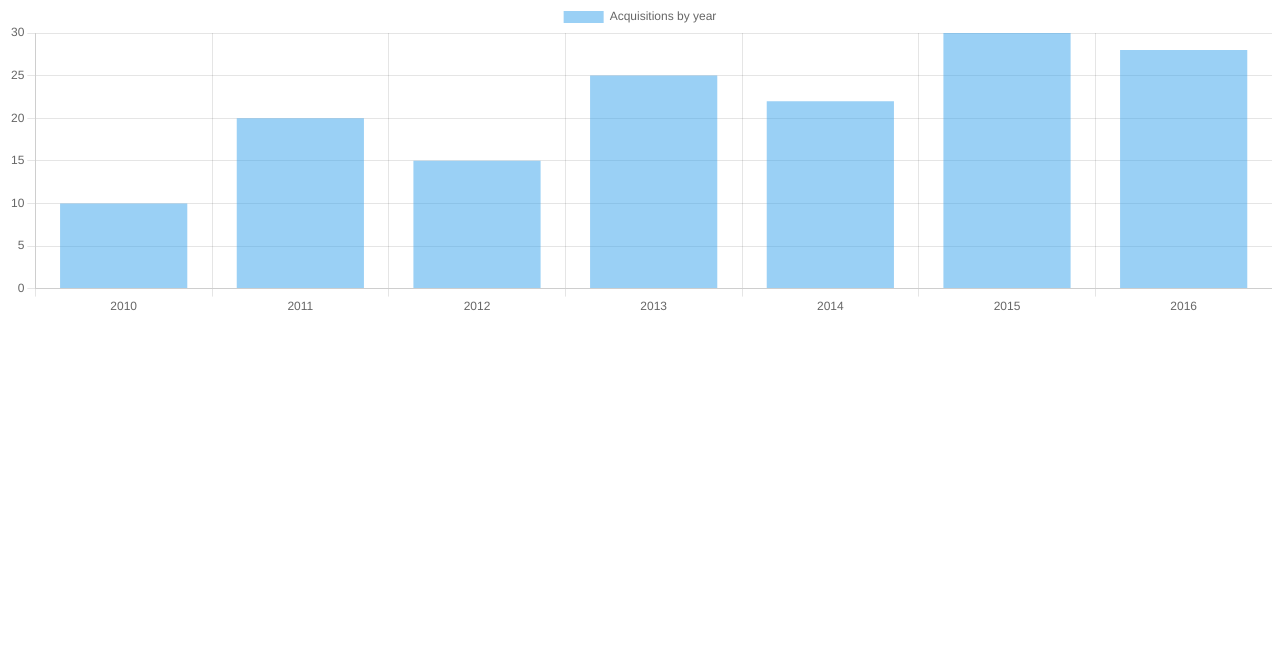
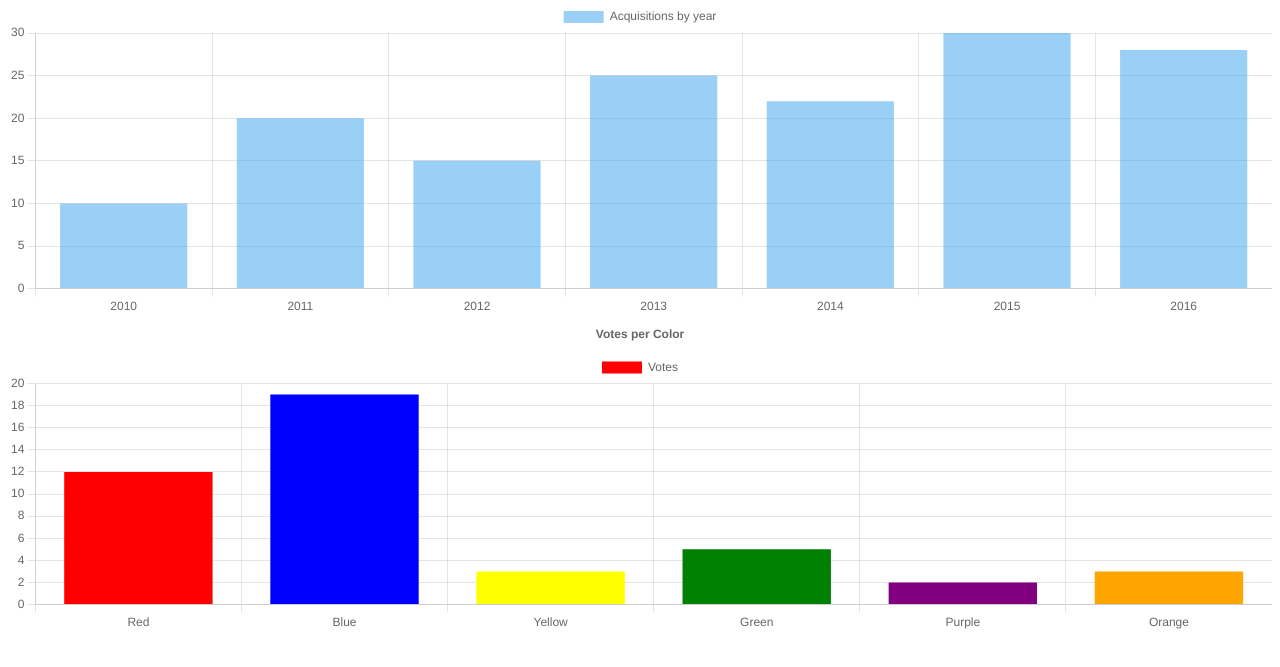
Before and after one commit to RumeshKumara/demo-chart-js, a website: page index.html in a window 1280 px wide. Shown: the part 79-746 px from the top of the page. Drawn offline with nearby package versions, Linux system fonts and the light colour scheme.

Commit message:
Add second bar chart for votes visualization

```diff
--- a/index.html
+++ b/index.html
@@ -9,6 +9,7 @@
   <body>
     <h1>Chart.js Demo</h1>
     <canvas id="myChart" width="800" height="200"></canvas>
+    <canvas id="myChart2" width="800" height="200"></canvas>
 
     <script>
       const data = [
@@ -33,6 +34,35 @@
           ],
         },
       });
+
+      const ctx = document.getElementById("myChart2").getContext("2d");
+      const myChart2 = new Chart(ctx, {
+        type: "bar", // Chart type
+        data: {
+          labels: ["Red", "Blue", "Yellow", "Green", "Purple", "Orange"],
+          datasets: [
+            {
+              label: "Votes",
+              data: [12, 19, 3, 5, 2, 3],
+              backgroundColor: [
+                "red",
+                "blue",
+                "yellow",
+                "green",
+                "purple",
+                "orange",
+              ],
+            },
+          ],
+        },
+        options: {
+          responsive: true,
+          plugins: {
+            legend: { position: "top" },
+            title: { display: true, text: "Votes per Color" },
+          },
+        },
+      });
     </script>
   </body>
 </html>
```
